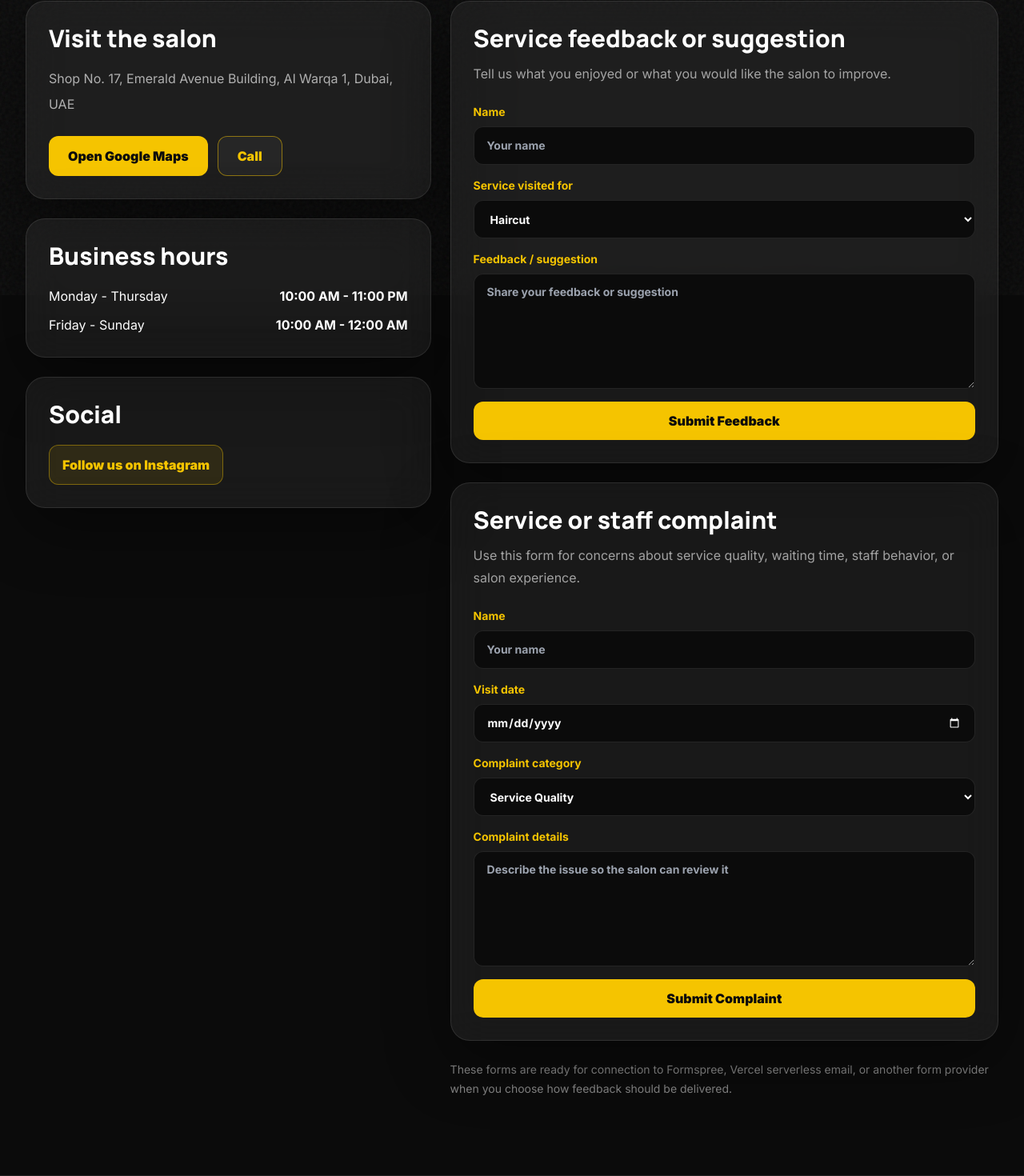
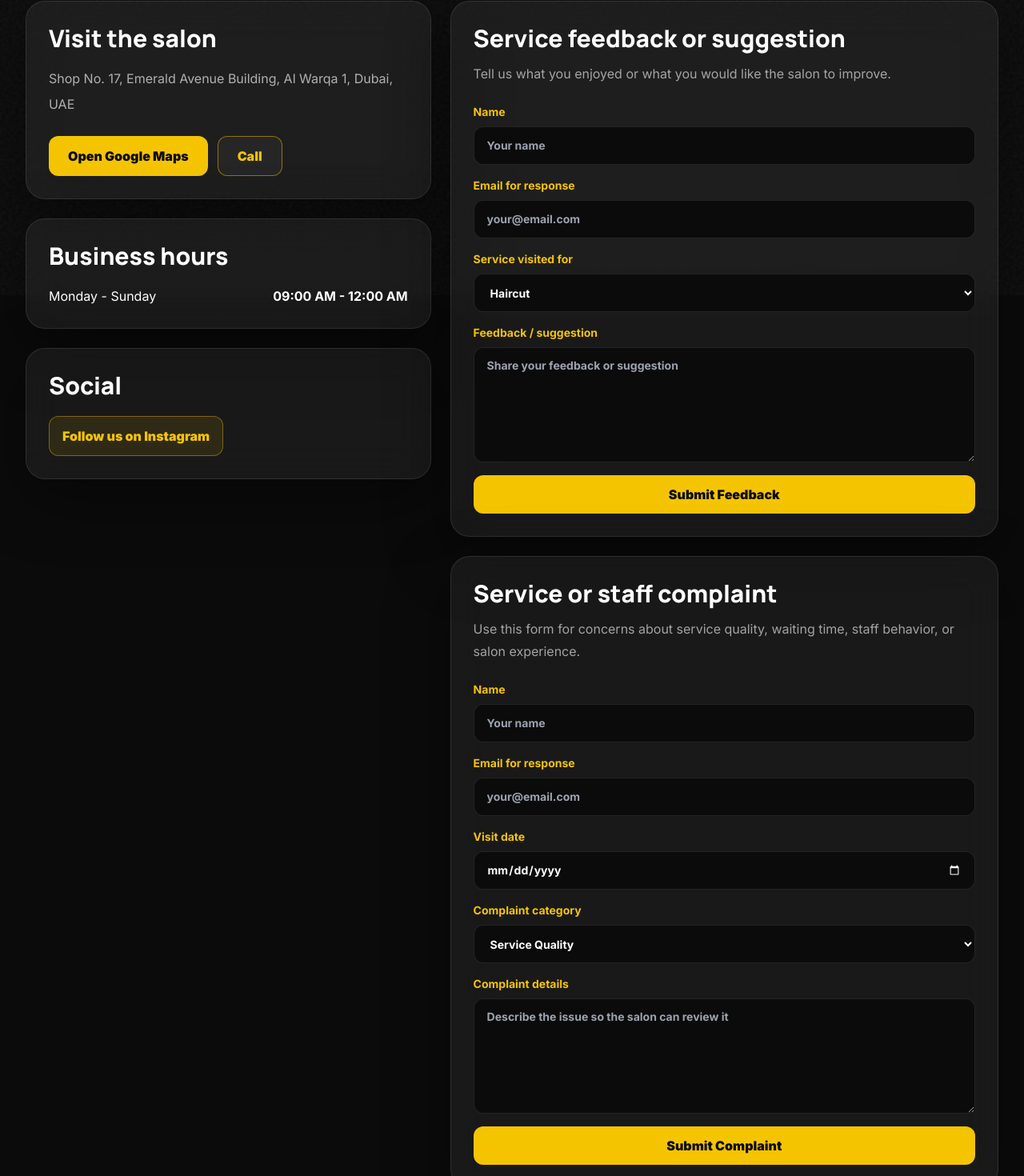
Before and after one commit to naeemrvnn-cell/papakid-gents-salon, a Next.js app: page /contact in a window 1280 px wide. Shown: the part 431-1901 px from the top of the page at 80% size. Built offline with nearby package versions, Linux system fonts and the light colour scheme.

Commit message:
Update page.jsx

```diff
--- a/app/contact/page.jsx
+++ b/app/contact/page.jsx
@@ -33,8 +33,7 @@ export default function ContactPage() {
           <div className="glass rounded-3xl p-7">
             <h2 className="font-display text-3xl font-black">Business hours</h2>
             <div className="mt-5 grid gap-3 text-white/66">
-              <div className="flex justify-between gap-4"><span>Monday - Thursday</span><strong className="text-white">10:00 AM - 11:00 PM</strong></div>
-              <div className="flex justify-between gap-4"><span>Friday - Sunday</span><strong className="text-white">10:00 AM - 12:00 AM</strong></div>
+              <div className="flex justify-between gap-4"><span>Monday - Sunday</span><strong className="text-white">09:00 AM - 12:00 AM</strong></div>
             </div>
           </div>
 
@@ -50,10 +49,14 @@ export default function ContactPage() {
           <div className="glass rounded-3xl p-5 sm:p-7">
             <h2 className="font-display text-3xl font-black">Service feedback or suggestion</h2>
             <p className="mt-3 leading-7 text-white/60">Tell us what you enjoyed or what you would like the salon to improve.</p>
-            <form className="mt-6 grid gap-4" action="#" method="post">
+            <form className="mt-6 grid gap-4" action="https://formspree.io/f/mqejlglv" method="post">
               <label className="grid gap-2 text-sm font-bold text-gold">
                 Name
-                <input className={inputClass} name="name" placeholder="Your name" />
+                 <input className={inputClass} name="name" placeholder="Your name" required />
+              </label>
+              <label className="grid gap-2 text-sm font-bold text-gold">
+                Email for response
+                <input className={inputClass} name="email" type="email" placeholder="your@email.com" required />
               </label>
               <label className="grid gap-2 text-sm font-bold text-gold">
                 Service visited for
@@ -76,10 +79,14 @@ export default function ContactPage() {
           <div className="glass rounded-3xl p-5 sm:p-7">
             <h2 className="font-display text-3xl font-black">Service or staff complaint</h2>
             <p className="mt-3 leading-7 text-white/60">Use this form for concerns about service quality, waiting time, staff behavior, or salon experience.</p>
-            <form className="mt-6 grid gap-4" action="#" method="post">
+            <form className="mt-6 grid gap-4" action="https://formspree.io/f/xvzybpko" method="post">
               <label className="grid gap-2 text-sm font-bold text-gold">
                 Name
-                <input className={inputClass} name="complaintName" placeholder="Your name" />
+                 <input className={inputClass} name="complaintName" placeholder="Your name" required />
+              </label>
+              <label className="grid gap-2 text-sm font-bold text-gold">
+                Email for response
+                <input className={inputClass} name="complaintEmail" type="email" placeholder="your@email.com" required />
               </label>
               <label className="grid gap-2 text-sm font-bold text-gold">
                 Visit date
@@ -104,7 +111,7 @@ export default function ContactPage() {
           </div>
 
           <p className="text-sm leading-6 text-white/50">
-            These forms are ready for connection to Formspree, Vercel serverless email, or another form provider when you choose how feedback should be delivered.
+            You will receive a response within 5 business days.
           </p>
         </div>
       </section>
```
